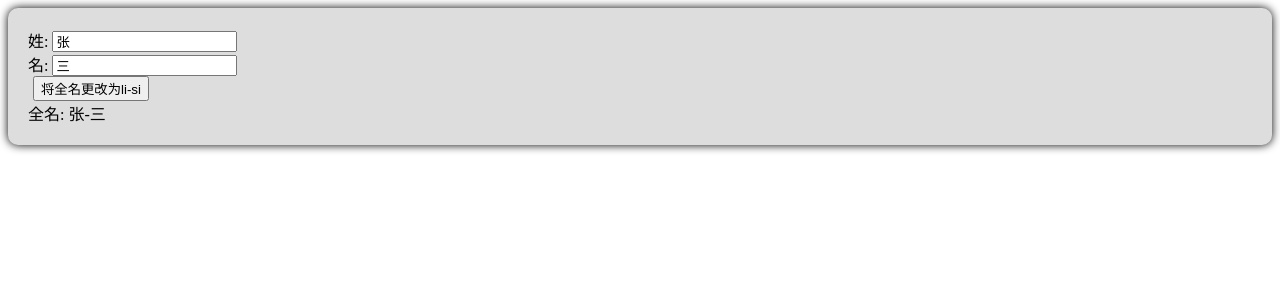
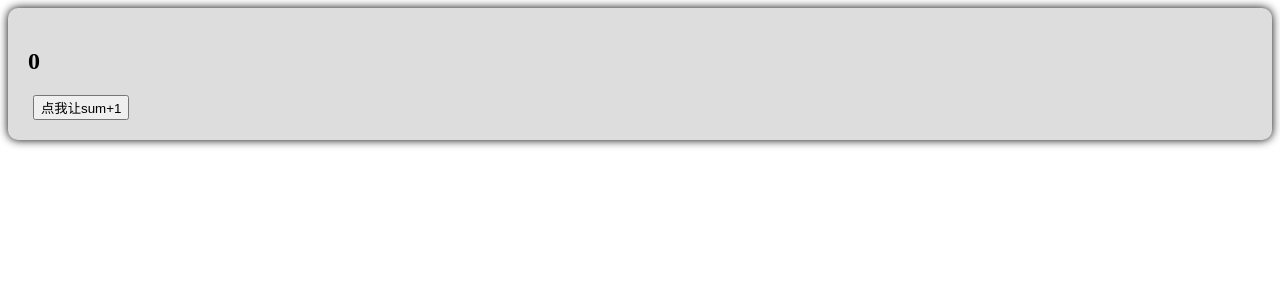
Before and after one commit to Ravilace/vue_study, a Vue app: page / in a window 1280 px wide. Shown: the top 300 px of the page. Built offline with nearby package versions, Linux system fonts and the light colour scheme; the HTML template or start-up script is replaced by a standard one.

Commit message:
:sparkles: watch ref var and stop watch

```diff
--- a/src/components/Person.vue
+++ b/src/components/Person.vue
@@ -1,44 +1,21 @@
 <script setup lang="ts">
-import { ref, computed } from 'vue'
-
-let firstName = ref('张')
-let lastName = ref('三')
-// 这么定义的fullName是一个计算属性，且是只读的
-// let fullName = computed(() => {
-//   return (
-//     firstName.value.slice(0, 1).toUpperCase() +
-//     firstName.value.slice(1) +
-//     '-' +
-//     lastName.value
-//   )
-// })
-let fullName = computed({
-  get() {
-    return (
-      firstName.value.slice(0, 1).toUpperCase() + firstName.value.slice(1) + '-' + lastName.value
-    )
-  },
-  set(val) {
-    const [str1, str2] = val.split('-')
-    firstName.value = str1
-    lastName.value = str2
-  },
+import { ref, watch } from 'vue'
+let sum =  ref(0)
+function changeSum() {
+  sum.value += 1
+}
+const stopWatch = watch(sum, (newValue, oldValue) => {
+  console.log('sum变化了', newValue, oldValue)
+  if(newValue >= 10) {
+    stopWatch()
+  }
 })
-
-function changeFullName() {
-  fullName.value = 'li-si'
-}
 </script>
 
 <template>
   <div class="person">
-    姓: <input type="text" v-model="firstName" />
-    <br />
-    名: <input type="text" v-model="lastName" />
-    <br />
-    <button @click="changeFullName">将全名更改为li-si</button>
-    <br />
-    全名: <span>{{ fullName }}</span>
+    <h2>{{sum}}</h2>
+    <button @click="changeSum">点我让sum+1</button>
   </div>
 </template>
 
```
